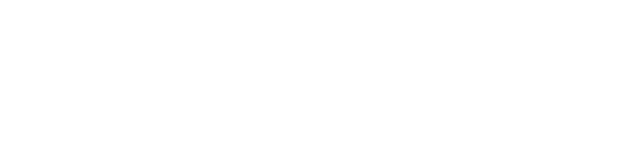
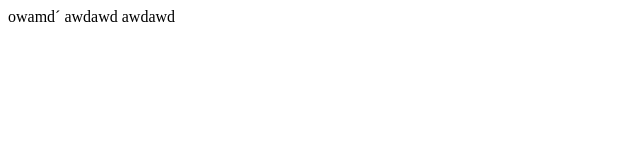
Before and after one commit to IgnacioCurto/repo-de-prueba, a plain HTML site: page index.html in a window 1280 px wide. Shown: the whole page, without its empty margins (0-640 px from the left). Drawn offline with Linux system fonts and the light colour scheme.

Commit message:
Hice un nuevo cambio

```diff
--- a/index.html
+++ b/index.html
@@ -8,7 +8,10 @@
 </head>
 <body>
     <header>
+owamd´
+awdawd
 
+awdawd
     </header>
 
 
```
